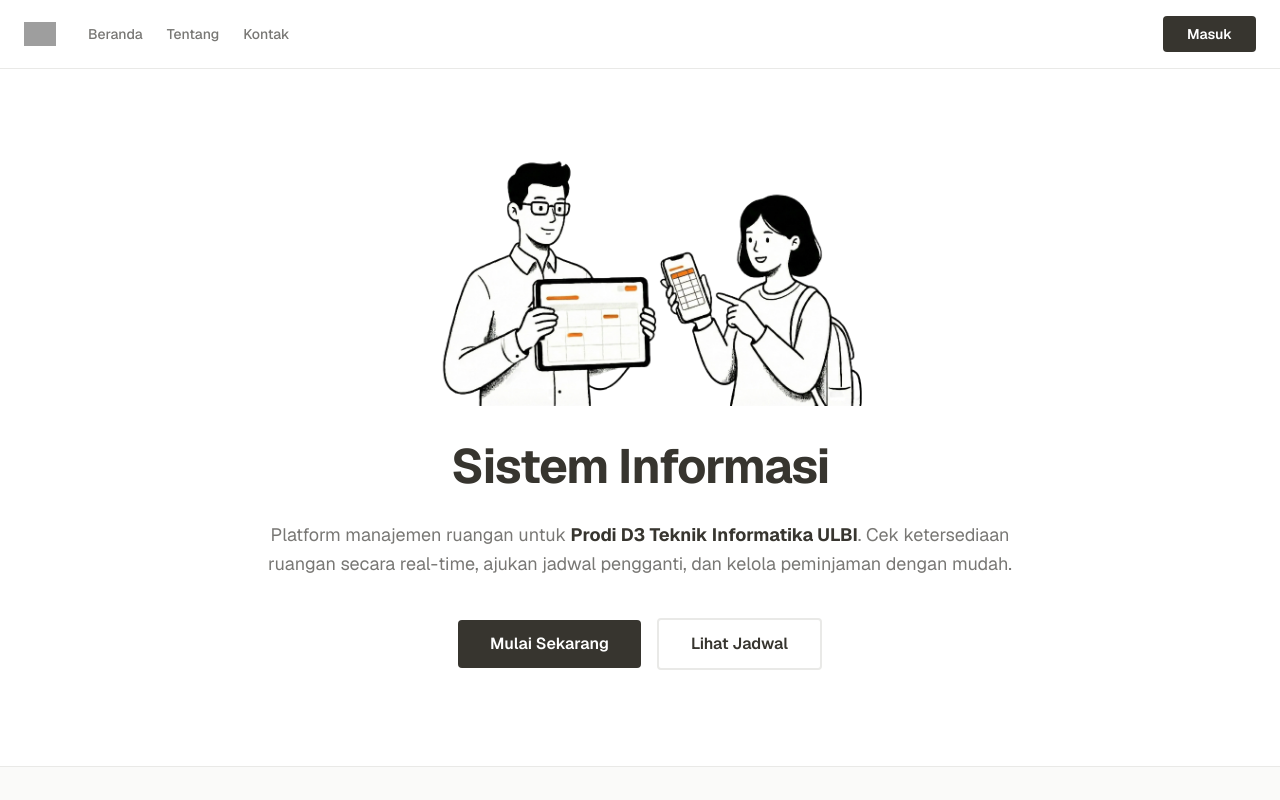
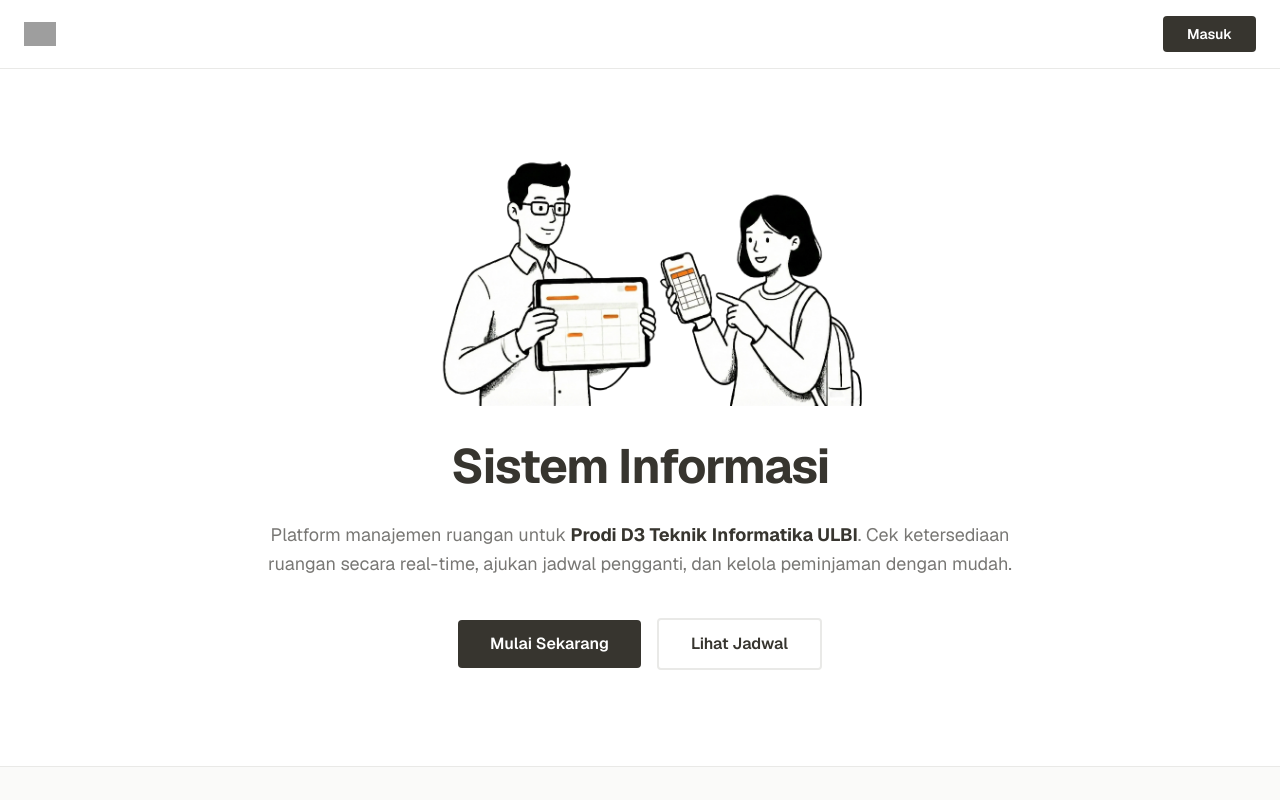
Before and after one commit to ramsaairil/sistem-informasi, a Next.js app: page / in a window 1280 px wide. Shown: the top 800 px of the page. Built offline with nearby package versions, Linux system fonts and the light colour scheme; no server answers; grey boxes are pictures that could not be loaded.

Commit message:
feat: add responsive Navbar component with logo and login link

```diff
--- a/src/components/Navbar.js
+++ b/src/components/Navbar.js
@@ -21,12 +21,6 @@
 
         </Link>
 
-        {/* Menu */}
-        <div className="hidden md:flex items-center gap-6 text-sm font-medium text-[#787774]">
-          <Link href="#" className="hover:text-[#37352f] transition">Beranda</Link>
-          <Link href="#" className="hover:text-[#37352f] transition">Tentang</Link>
-          <Link href="#" className="hover:text-[#37352f] transition">Kontak</Link>
-        </div>
       </div>
 
       {/* Kanan: Login */}
```
